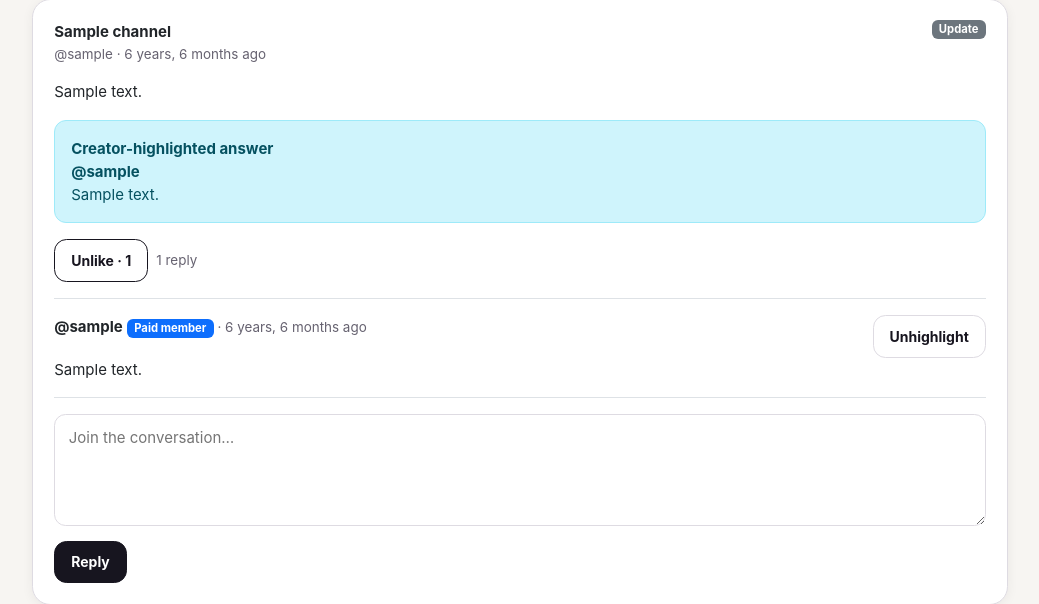
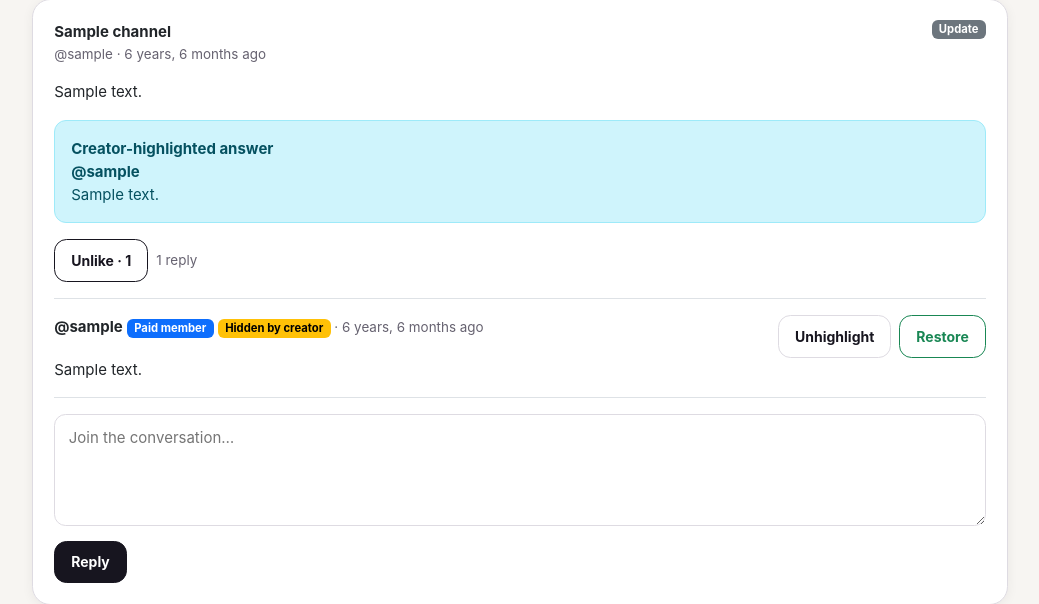
Before and after one commit to drakeg/ytclone, a Django app: page /videos/channels/1/community/ in a window 1280 px wide. Shown: the part 1038-1642 px from the top of the page, without its empty margins (234-1273 px from the left). Run offline with Django 4.2, Linux system fonts and the light colour scheme; a user stored in the database is signed in; tables that the repository leaves empty hold one stand-in row (values such as "Sample post"); grey boxes marked "Sample" are stand-in pictures; data that the repository does not hold is empty; parts of the project's set-up code (start-up, migrations or seed data) failed here and were passed over.

Commit message:
Expose creator community moderation controls

```diff
--- a/video/templates/videos/channel_community.html
+++ b/video/templates/videos/channel_community.html
@@ -27,22 +27,13 @@
     <div class="d-flex justify-content-between gap-3 align-items-start mb-3"><div><strong>{{ channel.name }}</strong><div class="video-meta">@{{ post.author.username }} · {{ post.created_at|timesince }} ago</div></div><div class="d-flex gap-2"><span class="badge text-bg-secondary">{{ post.get_kind_display }}</span>{% if post.audience == 'members' %}<span class="badge text-bg-primary">Paid members only</span>{% endif %}</div></div>
     <div class="mb-3" style="white-space: pre-wrap;">{{ post.body }}</div>
 
-    {% if post.kind == 'poll' %}
-    <div class="mb-3">
-        {% for option in post.poll_options.all %}
-        <div class="d-flex justify-content-between align-items-center gap-2 border rounded p-2 mb-2">
-            <span>{{ option.text }} <span class="video-meta">· {{ option.vote_count }} vote{{ option.vote_count|pluralize }}</span></span>
-            {% if user.is_authenticated %}<form method="post" action="{% url 'community_poll_vote' option.pk %}">{% csrf_token %}<button class="btn btn-sm btn-outline-primary" type="submit">Vote</button></form>{% else %}<a class="btn btn-sm btn-outline-primary" href="{% url 'login' %}?next={{ request.path|urlencode }}">Log in to vote</a>{% endif %}
-        </div>
-        {% endfor %}
-    </div>
-    {% endif %}
+    {% if post.kind == 'poll' %}<div class="mb-3">{% for option in post.poll_options.all %}<div class="d-flex justify-content-between align-items-center gap-2 border rounded p-2 mb-2"><span>{{ option.text }} <span class="video-meta">· {{ option.vote_count }} vote{{ option.vote_count|pluralize }}</span></span>{% if user.is_authenticated %}<form method="post" action="{% url 'community_poll_vote' option.pk %}">{% csrf_token %}<button class="btn btn-sm btn-outline-primary" type="submit">Vote</button></form>{% else %}<a class="btn btn-sm btn-outline-primary" href="{% url 'login' %}?next={{ request.path|urlencode }}">Log in to vote</a>{% endif %}</div>{% endfor %}</div>{% endif %}
 
     {% if post.featured_reply %}<div class="alert alert-info"><strong>Creator-highlighted answer</strong><div><strong>@{{ post.featured_reply.author.username }}</strong></div><div style="white-space: pre-wrap;">{{ post.featured_reply.body }}</div></div>{% endif %}
 
     <div class="d-flex flex-wrap gap-2 align-items-center mb-3">{% if user.is_authenticated %}<form method="post" action="{% url 'community_post_like' post.pk %}">{% csrf_token %}<button class="btn btn-sm btn-outline-primary" type="submit">{% if user in post.likes.all %}Unlike{% else %}Like{% endif %} · {{ post.like_count }}</button></form>{% else %}<a class="btn btn-sm btn-outline-primary" href="{% url 'login' %}?next={{ request.path|urlencode }}">Like · {{ post.like_count }}</a>{% endif %}<span class="video-meta">{{ post.reply_count }} repl{{ post.reply_count|pluralize:"y,ies" }}</span></div>
 
-    {% if post.replies.all %}<div class="border-top pt-3">{% for reply in post.replies.all %}<div class="mb-3"><div class="d-flex justify-content-between gap-2"><div><strong>@{{ reply.author.username }}</strong>{% if reply.show_supporter_badge %} <span class="badge text-bg-primary">Paid member</span>{% endif %}<span class="video-meta"> · {{ reply.created_at|timesince }} ago</span></div>{% if user == channel.owner %}<form method="post" action="{% url 'community_reply_feature' reply.pk %}">{% csrf_token %}<button class="btn btn-sm btn-outline-secondary" type="submit">{% if post.featured_reply_id == reply.pk %}Unhighlight{% else %}Highlight answer{% endif %}</button></form>{% endif %}</div><div style="white-space: pre-wrap;">{{ reply.body }}</div></div>{% endfor %}</div>{% endif %}
+    {% if post.replies.all %}<div class="border-top pt-3">{% for reply in post.replies.all %}<div class="mb-3"><div class="d-flex justify-content-between gap-2"><div><strong>@{{ reply.author.username }}</strong>{% if reply.show_supporter_badge %} <span class="badge text-bg-primary">Paid member</span>{% endif %}{% if reply.moderation_state %} <span class="badge text-bg-warning">Hidden by creator</span>{% endif %}<span class="video-meta"> · {{ reply.created_at|timesince }} ago</span></div><div class="d-flex gap-2">{% if user == channel.owner %}<form method="post" action="{% url 'community_reply_feature' reply.pk %}">{% csrf_token %}<button class="btn btn-sm btn-outline-secondary" type="submit">{% if post.featured_reply_id == reply.pk %}Unhighlight{% else %}Highlight answer{% endif %}</button></form>{% endif %}{% if may_moderate_community %}<form method="post" action="{% url 'community_reply_moderate' reply.pk %}">{% csrf_token %}{% if reply.moderation_state %}<button class="btn btn-sm btn-outline-success" type="submit" name="action" value="restore">Restore</button>{% else %}<button class="btn btn-sm btn-outline-danger" type="submit" name="action" value="hide">Hide</button>{% endif %}</form>{% endif %}</div></div><div style="white-space: pre-wrap;">{{ reply.body }}</div></div>{% endfor %}</div>{% endif %}
 
     {% if user.is_authenticated %}<form class="border-top pt-3" method="post" action="{% url 'community_reply_create' post.pk %}">{% csrf_token %}{{ reply_form.body }}<div class="mt-2"><button class="btn btn-sm btn-primary" type="submit">Reply</button></div></form>{% else %}<div class="border-top pt-3"><a href="{% url 'login' %}?next={{ request.path|urlencode }}">Log in to join the conversation.</a></div>{% endif %}
 </div></article>
```
